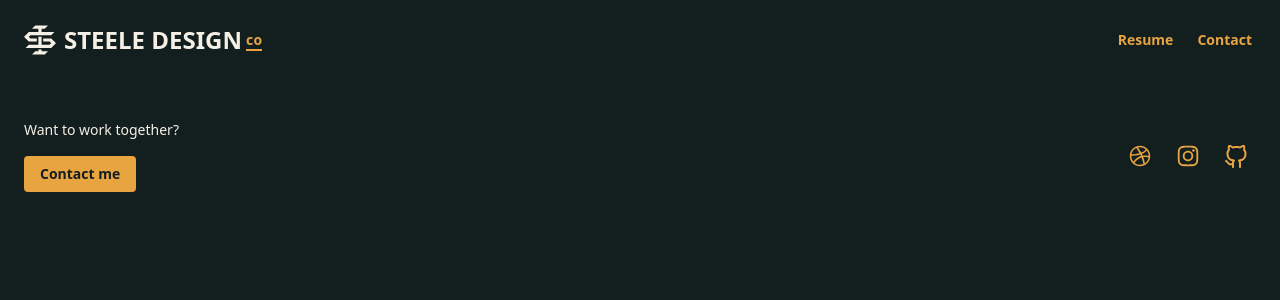
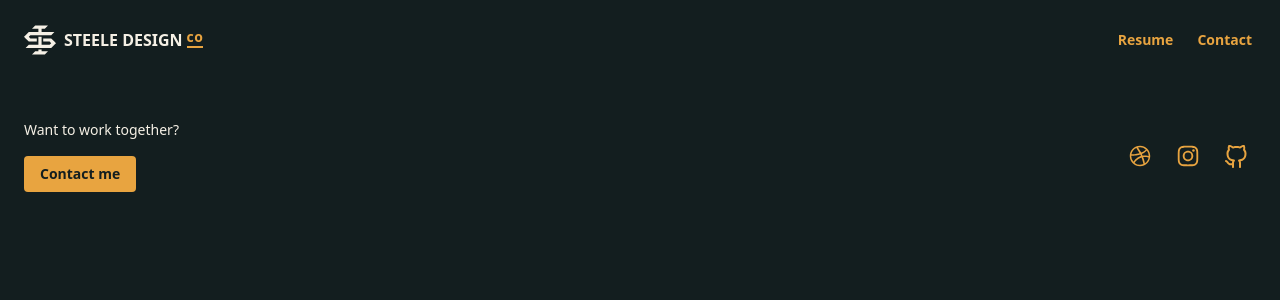
Before and after one commit to iansteele/portfolio, a React (Create React App) app: page / in a window 1280 px wide. Shown: the top 300 px of the page. Built offline with nearby package versions, Linux system fonts and the light colour scheme; a web font is replaced by a local one.

Commit message:
fixed logo font-size

```diff
--- a/src/components/Header.js
+++ b/src/components/Header.js
@@ -10,7 +10,7 @@ function Header(props) {
         <svg className="w-8 h-8 fill-current" xmlns="http://www.w3.org/2000/svg" viewBox="0 0 200 180">
           <path className="cls-1" d="M140 160h10l-20 20H50l20-20h20v-10h20v10zM30 100h50V80H40L30 70l10-10h130l20-20h-80V20h20l20-20H70L50 20h40v20H30L10 60 0 70l10 10zm160 0l-20-20h-50v20h40l10 10-10 10h-50V70H90v50H30l-20 20h160l20-20 10-10z" data-name="Layer 1"/>
         </svg>
-        <h1 className="hidden ml-2 font-bold text-white brand-primary sm:block">STEELE DESIGN<span className="relative ml-1 text-sm tracking-wide border-b-2 text-brand-secondary -top-1 ">co</span></h1>
+        <h1 className="hidden ml-2 text-base font-bold text-white brand-primary sm:block">STEELE DESIGN<span className="relative ml-1 text-sm tracking-wide border-b-2 text-brand-secondary -top-1 ">co</span></h1>
       </Link >
       <nav className="flex items-center space-x-3 text-sm font-bold md:space-x-4 text-brand-secondary">
         <a className=" hover:text-white py-0.5 px-1 transition-colors" href="https://www.notion.so/Ian-Steele-ca6f009ed2204389be0a2d3a0ee99788">Resume</a>
```
